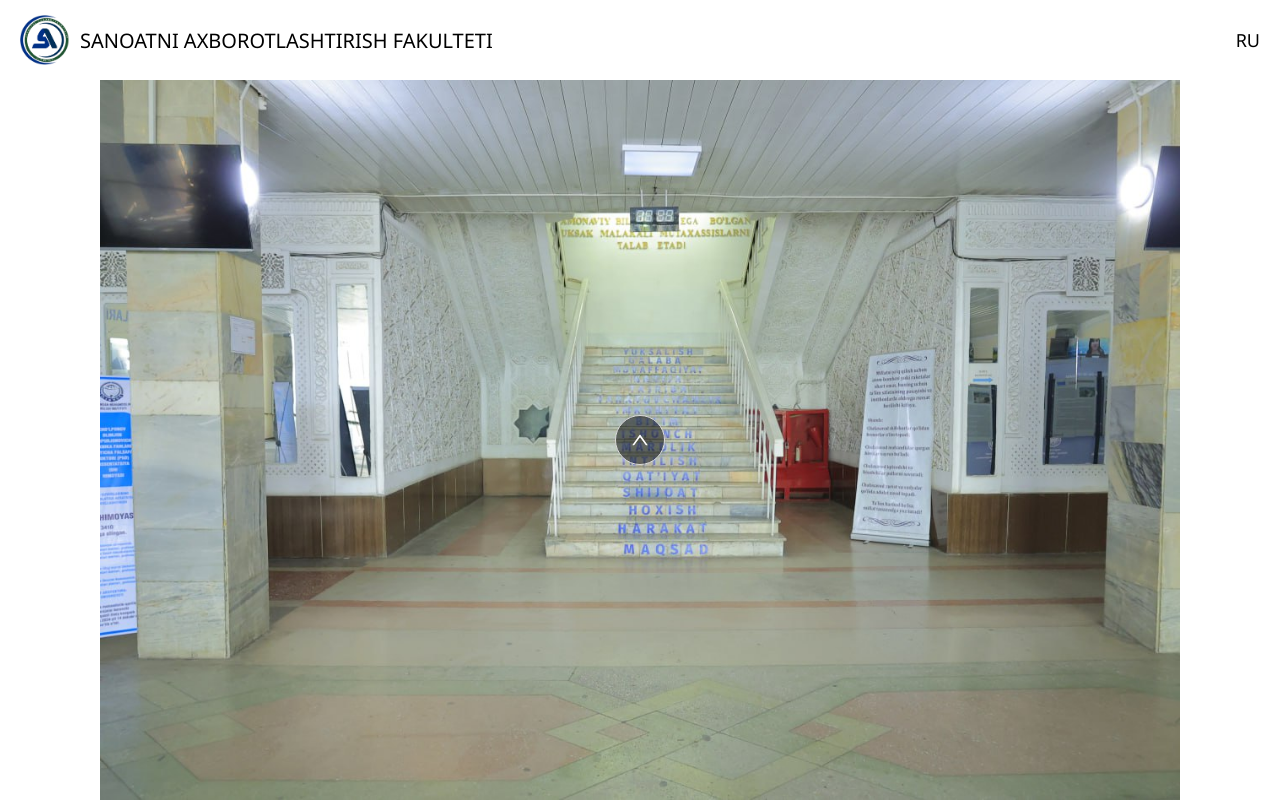
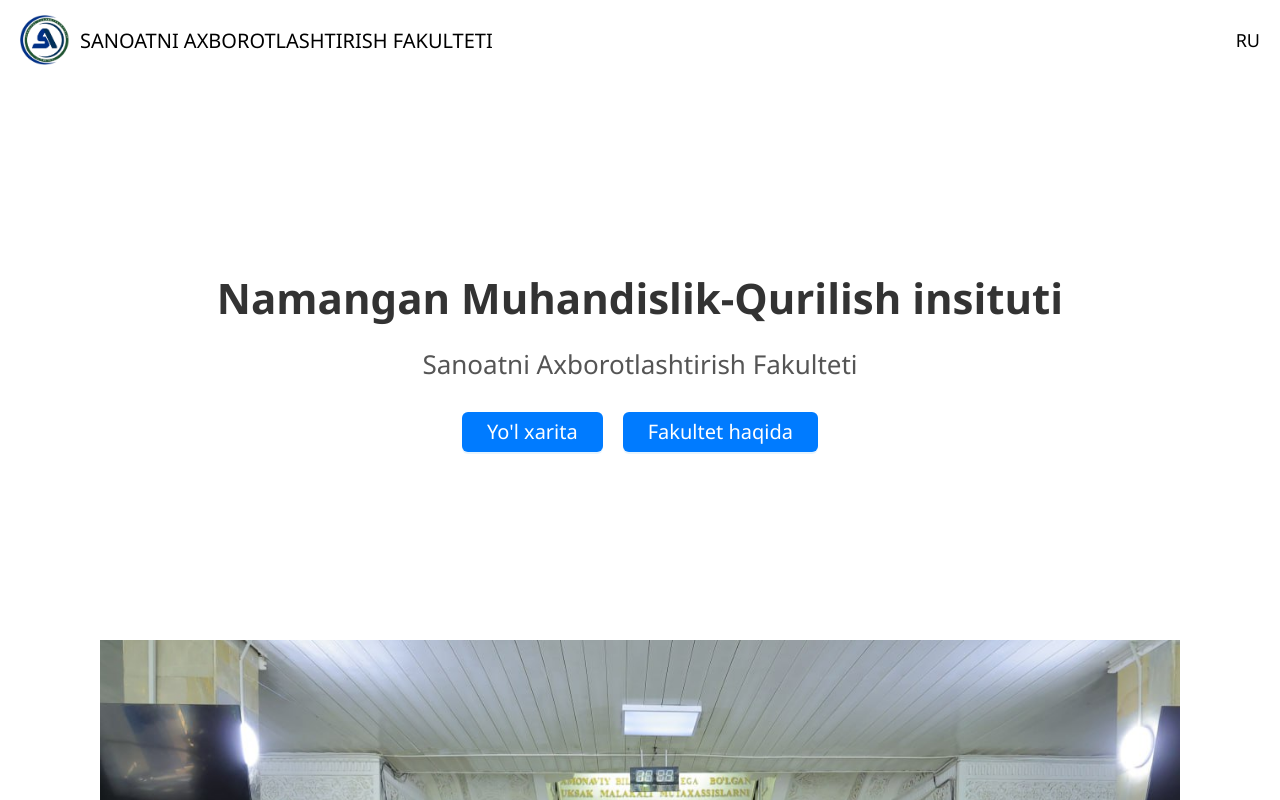
Before and after one commit to uzhojiakbar/nammqi-att, a React (Vite) app: page /direction in a window 1280 px wide. Shown: the top 800 px of the page. Built offline with nearby package versions, Linux system fonts and the light colour scheme.

Commit message:
Body redesign

```diff
--- a/src/components/Body/Body.jsx
+++ b/src/components/Body/Body.jsx
@@ -1,8 +1,29 @@
 import React from "react";
-import { BodyContainer, Title } from "./style";
+import {
+  BodyContainer,
+  Title,
+  Subtitle,
+  ButtonContainer,
+  StyledButton,
+} from "./style";
+import { useLanguage } from "../../context/LanguageContext";
 
 const Body = () => {
-  return <BodyContainer></BodyContainer>;
+  const { translate } = useLanguage();
+
+  return (
+    <BodyContainer>
+      <Title>{translate("sarlavha_body")}</Title>
+      <Subtitle>
+        {translate("sarlavha_inner_body")}
+        {/* Kelajak kasbini <span>Elektronika</span> bilan o'rganing */}
+      </Subtitle>
+      <ButtonContainer>
+        <StyledButton type="primary">Yo'l xarita</StyledButton>
+        <StyledButton type="primary">Fakultet haqida</StyledButton>
+      </ButtonContainer>
+    </BodyContainer>
+  );
 };
 
 export default Body;
--- a/src/components/Body/style.js
+++ b/src/components/Body/style.js
@@ -1,9 +1,106 @@
-import styled from "styled-components";
+import styled, { keyframes } from "styled-components";
+import { Button } from "antd";
 
-export const BodyContainer = styled.div``;
-export const Title = styled.div`
-  font-size: ${({ size }) => (size ? size : "22px")};
+const fadeIn = keyframes`
+  from { opacity: 0; transform: translateY(20px); }
+  to { opacity: 1; transform: translateY(0); }
 `;
+
+const pulse = keyframes`
+  0% { transform: scale(1); }
+  50% { transform: scale(1.05); }
+  100% { transform: scale(1); }
+`;
+
+export const BodyContainer = styled.div`
+  display: flex;
+  flex-direction: column;
+  align-items: center;
+  justify-content: center;
+  text-align: center;
+  height: 70vh;
+  padding: 40px;
+  background-color: #ffffff;
+  animation: ${fadeIn} 1.5s ease-in-out;
+
+  @media (max-width: 768px) {
+    padding: 30px;
+  }
+
+  @media (max-width: 480px) {
+    padding: 20px;
+  }
+`;
+
+export const Title = styled.h1`
+  font-size: 42px;
+  font-weight: bold;
+  color: #333333;
+  margin-bottom: 20px;
+  animation: ${fadeIn} 1.5s ease-in-out 0.1s;
+
+  @media (max-width: 768px) {
+    font-size: 30px;
+  }
+
+  @media (max-width: 480px) {
+    font-size: 28px;
+  }
+`;
+
+export const Subtitle = styled.p`
+  font-size: 26px;
+  color: #555555;
+  margin-bottom: 30px;
+  animation: ${fadeIn} 1.5s ease-in-out 0.5s;
+
+  span {
+    color: #007bff;
+    font-weight: bold;
+    animation: ${pulse} 2s infinite;
+  }
+
+  @media (max-width: 768px) {
+    font-size: 22px;
+  }
+
+  @media (max-width: 480px) {
+    font-size: 18px;
+  }
+`;
+
+export const ButtonContainer = styled.div`
+  display: flex;
+  gap: 20px;
+
+  @media (max-width: 768px) {
+    flex-direction: column;
+    gap: 10px;
+  }
+`;
+
+export const StyledButton = styled(Button)`
+  background-color: #007bff;
+  border: none;
+  color: white;
+  font-size: 20px;
+  padding: 20px 25px;
+  transition: transform 0.3s, background-color 0.3s;
+
+  &:hover {
+    background-color: #0056b3;
+    transform: translateY(-5px);
+  }
+
+  @media (max-width: 768px) {
+    font-size: 18px;
+  }
+
+  @media (max-width: 480px) {
+    font-size: 18px;
+  }
+`;
+
 export const MiniTite = styled.div`
   font-size: 20px;
   max-width: 50vw;
@@ -15,4 +112,3 @@
     font-size: 14px;
   }
 `;
-// export const BodyContainer = styled.div``;
--- a/src/context/langs/uz.json
+++ b/src/context/langs/uz.json
@@ -1,4 +1,6 @@
 {
   "welcome": "xush kelibsiz",
-  "title": "SANOATNI AXBOROTLASHTIRISH FAKULTETI"
+  "title": "SANOATNI AXBOROTLASHTIRISH FAKULTETI",
+  "sarlavha_body": "Namangan Muhandislik-Qurilish insituti",
+  "sarlavha_inner_body": "Sanoatni Axborotlashtirish Fakulteti"
 }
```
